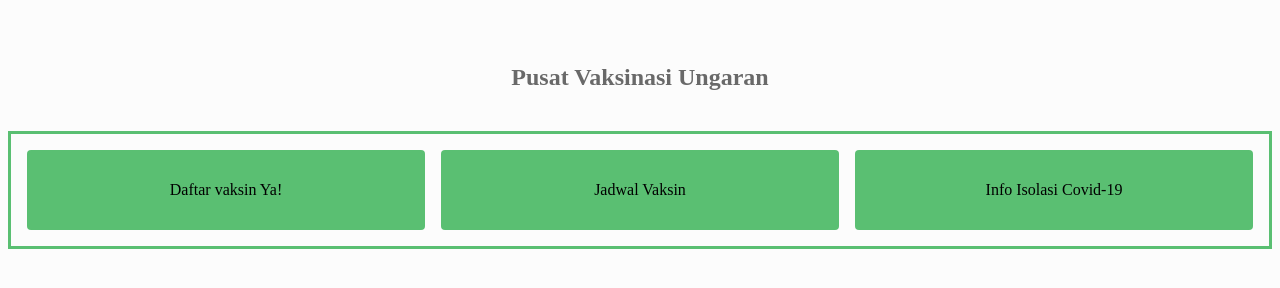
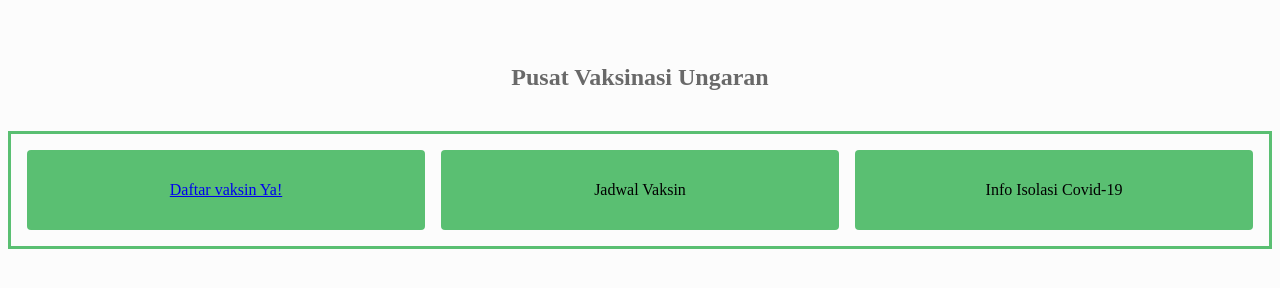
Before and after one commit to rosyiandika/page-test, a plain HTML site: page index.html in a window 1280 px wide. Drawn offline with Linux system fonts and the light colour scheme.

Commit message:
link aktif

```diff
--- a/index.html
+++ b/index.html
@@ -58,7 +58,7 @@
 
 	<div class="flex-container font-color-black" >
 		<div class="box">
-
+		<a href="https://rosyiandika.github.io/page-test/rosyian.html">
 		Daftar vaksin Ya!
 		</a>
 		</div>
```
